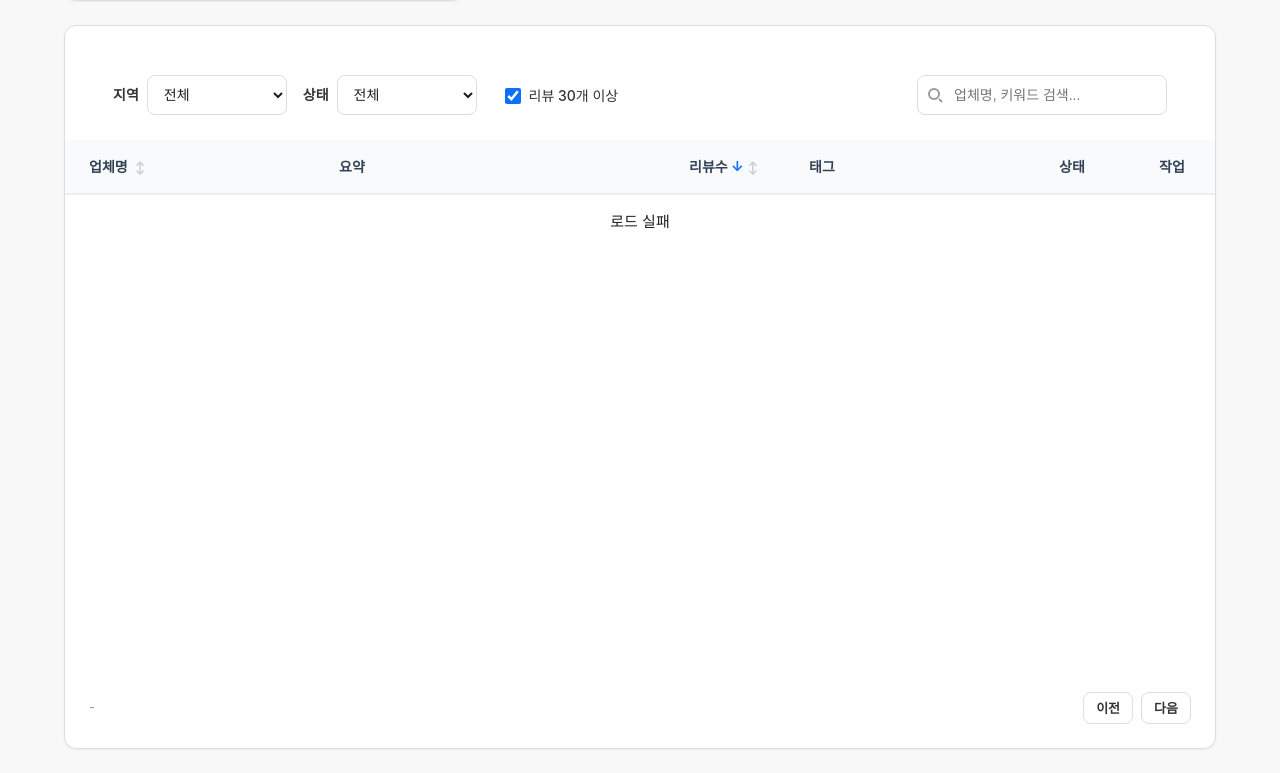
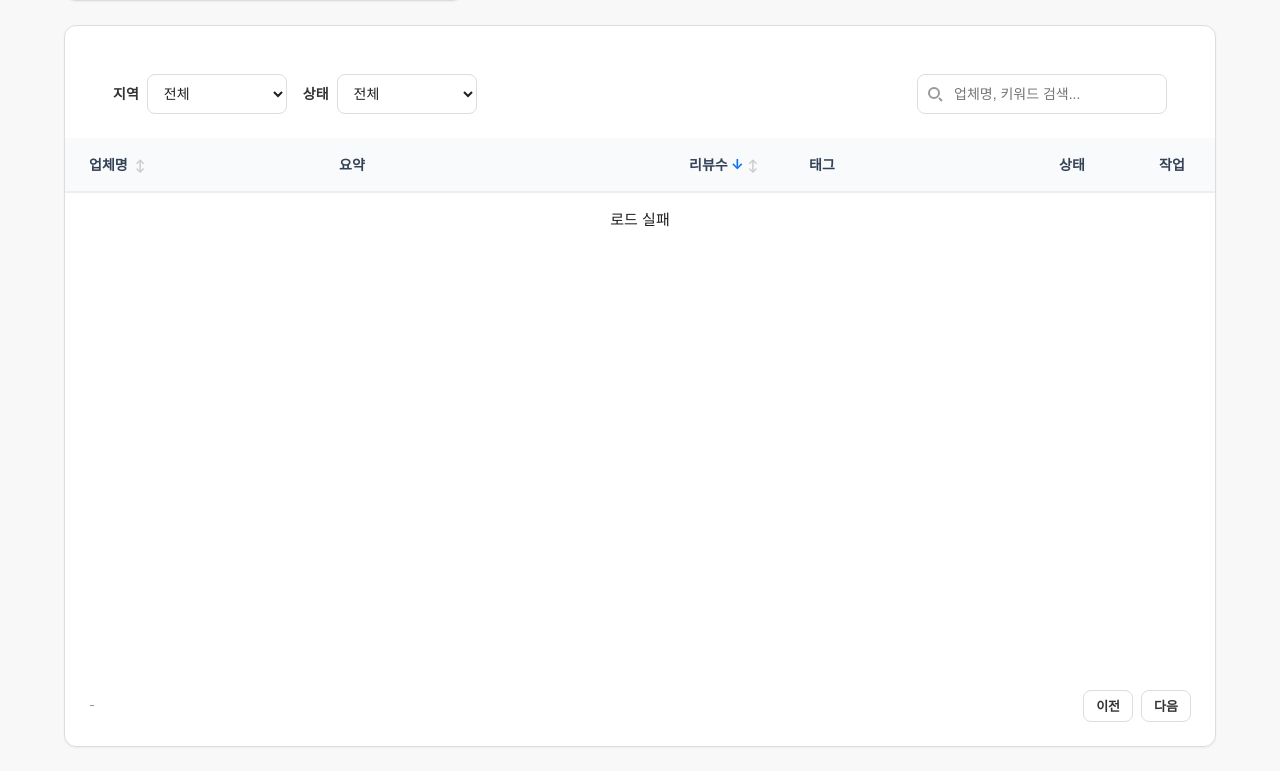
Before and after one commit to min1336/review-master, a FastAPI app: page / in a window 1280 px wide. Shown: the part 556-1329 px from the top of the page. After the commit the page ends 1304 px from the top, so only its background shows below. Run offline with FastAPI, Linux system fonts and the light colour scheme; some libraries are stand-ins or nearby versions; some web fonts are replaced.

Commit message:
FIX:(AI-54) 리뷰 30개 이상 필터링 제거

```diff
--- a/app/templates/dashboard_v2.html
+++ b/app/templates/dashboard_v2.html
@@ -873,12 +873,6 @@
                         <option value="published">Published</option>
                     </select>
                 </div>
-                <div class="filter-group">
-                    <label class="custom-checkbox">
-                        <input type="checkbox" id="filter-min-reviews" checked>
-                        <span>리뷰 30개 이상</span>
-                    </label>
-                </div>
 
                 <!-- Search (Right aligned) -->
                 <div class="search-box" style="margin-left: auto;">
@@ -967,7 +961,6 @@
             document.getElementById('search-input').addEventListener('input', debounce(() => { currentPage = 0; loadSummaries(); }, 300));
             document.getElementById('filter-region').addEventListener('change', () => { currentPage = 0; loadSummaries(); });
             document.getElementById('filter-status').addEventListener('change', () => { currentPage = 0; loadSummaries(); });
-            document.getElementById('filter-min-reviews').addEventListener('change', () => { currentPage = 0; loadSummaries(); });
         });
 
         // Debounce helper
@@ -1116,7 +1109,6 @@
             const keyword = document.getElementById('search-input').value;
             const region = document.getElementById('filter-region').value;
             const status = document.getElementById('filter-status').value;
-            const minReviewsChecked = document.getElementById('filter-min-reviews').checked;
 
             const params = new URLSearchParams({
                 limit: pageSize,
@@ -1127,8 +1119,8 @@
             if (region) params.set('region', region);
             if (status) params.set('status', status);
 
-            // 체크박스: 체크됨 = 30개 이상, 체크 안됨 = 전체(0)
-            params.set('min_reviews', minReviewsChecked ? 30 : 0);
+            // 전체 지점 표시 (필터 없음)
+            params.set('min_reviews', 0);
 
             // 정렬 파라미터 적용
             params.set('sort_by', currentSortField);
```
